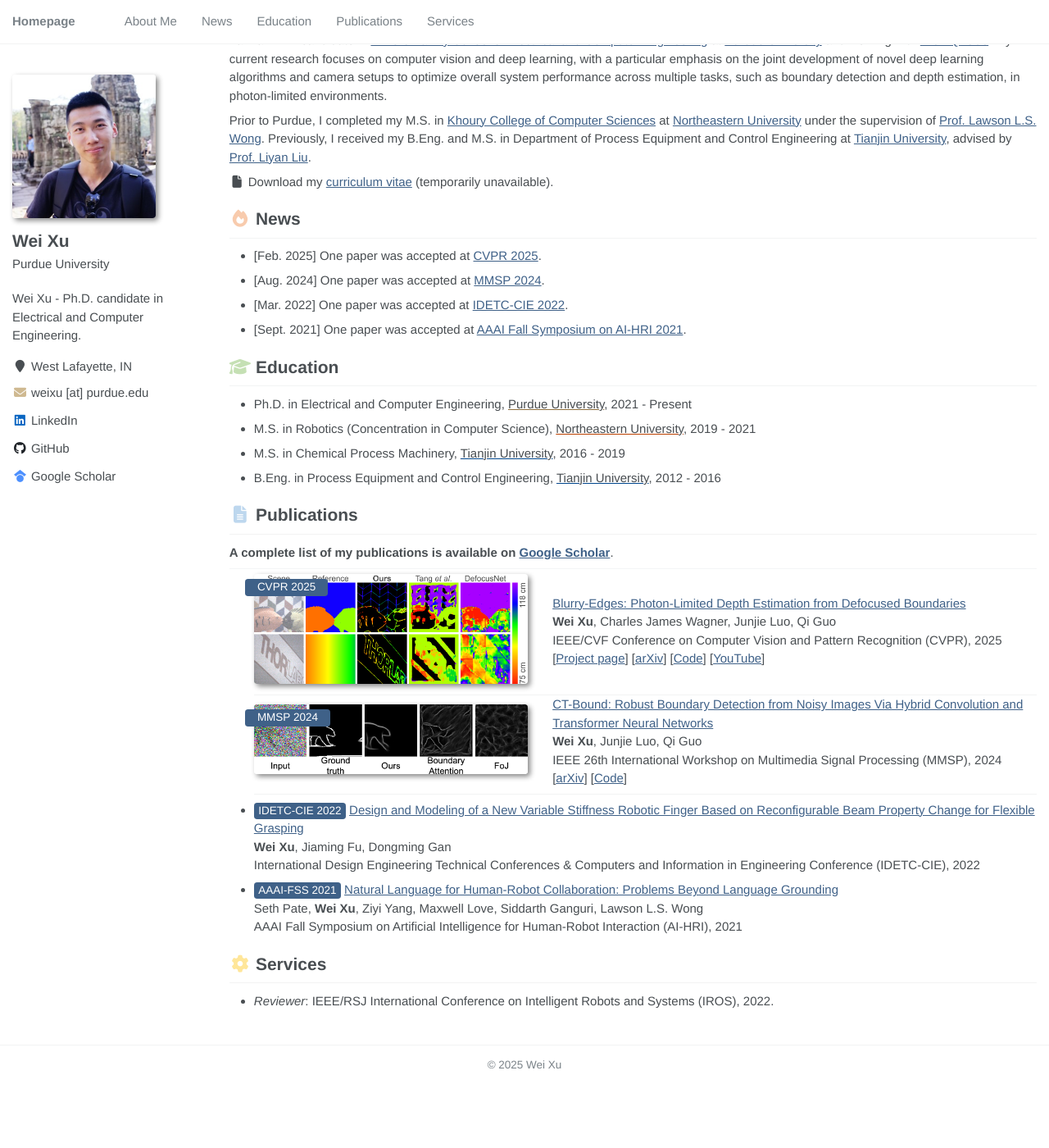
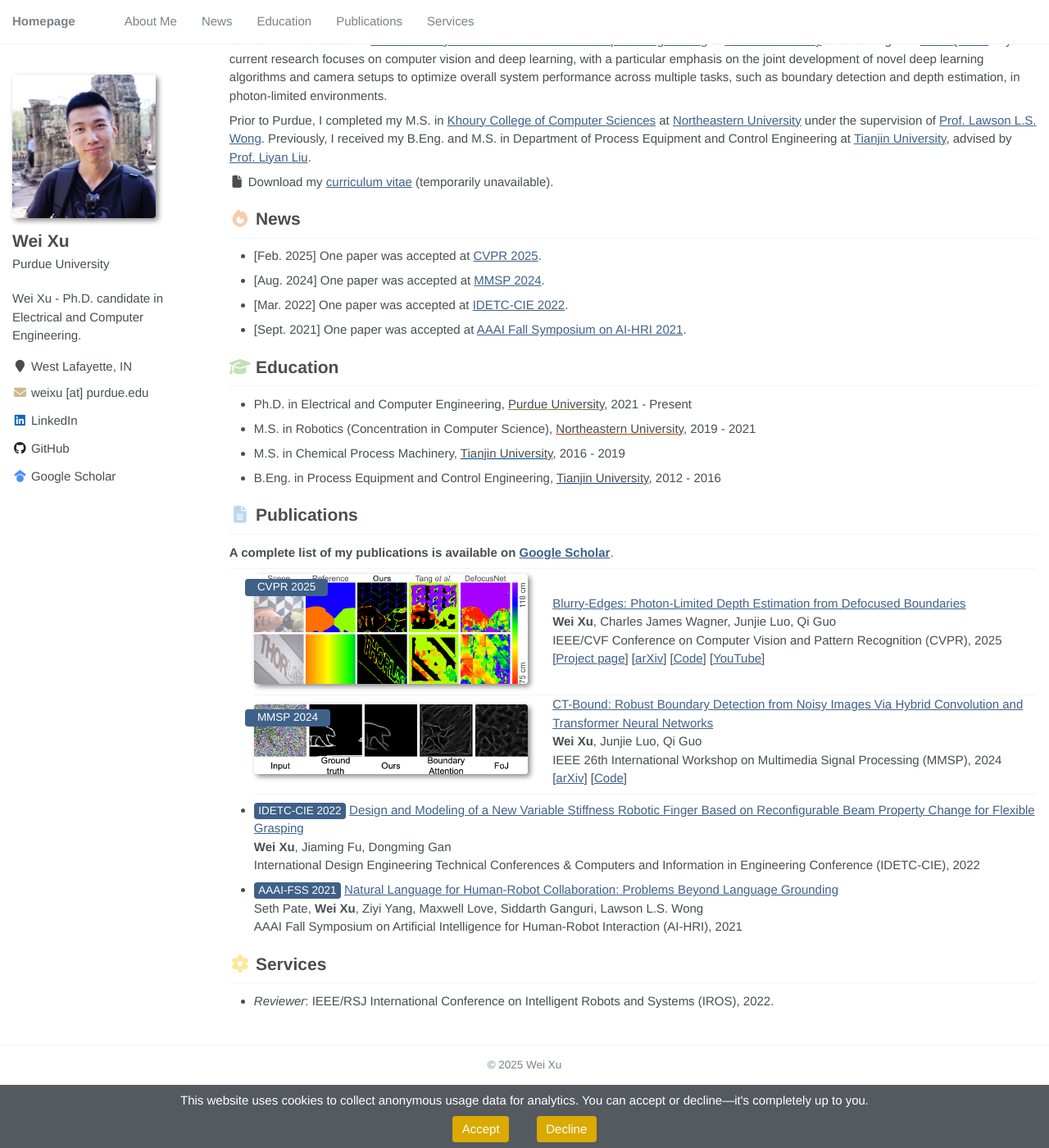
Before and after one commit to xuweiwen/xuweiwen.github.io, a Jekyll site: the page built from _pages/main.md, in a window 1280 px wide and 1400 px high, scrolled down 38 px. Shown: the whole window at 82% size. Built offline with Jekyll 4.4.1, drawn with Linux system fonts in a browser that asks for light colours; before the commit the page ends 1361 px from its top, so only the background shows below that.

Commit message:
Added cookies consent banner

```diff
--- /dev/null
+++ b/_includes/cookie-consent.html
@@ -0,0 +1,50 @@
+<div id="cookie-consent-banner" style="display: none;">
+  <div class="cookie-consent-content">
+    <p>This website uses cookies to collect anonymous usage data for analytics. You can accept or decline—it's completely up to you.</p>
+    <button id="cookie-consent-accept">Accept</button>
+    <button id="cookie-consent-decline">Decline</button>
+  </div>
+</div>
+
+<script>
+  // Check if user already consented
+  function checkConsent() {
+    if (localStorage.getItem('cookie-consent') === 'accepted') {
+      loadGoogleAnalytics(); // If consented earlier, load GA
+    } else {
+      document.getElementById('cookie-consent-banner').style.display = 'block'; // Show banner
+    }
+  }
+
+  // Load Google Analytics after consent
+  function loadGoogleAnalytics() {
+    const script = document.createElement('script');
+    script.async = true;
+    script.src = `https://www.googletagmanager.com/gtag/js?id={{ site.google_analytics_id }}`;
+    document.head.appendChild(script);
+
+    script.onload = function () {
+      window.dataLayer = window.dataLayer || [];
+      function gtag(){dataLayer.push(arguments);}
+      gtag('js', new Date());
+      gtag('config', "{{ site.google_analytics_id }}");
+    };
+  }
+
+  // Accept button click event
+  document.getElementById('cookie-consent-accept').addEventListener('click', function() {
+    localStorage.setItem('cookie-consent', 'accepted'); // Store consent
+    document.getElementById('cookie-consent-banner').style.display = 'none'; // Hide banner
+    loadGoogleAnalytics(); // Load Google Analytics
+  });
+
+  // Decline button click event
+  document.getElementById('cookie-consent-decline').addEventListener('click', function() {
+    document.getElementById('cookie-consent-banner').style.display = 'none'; // Hide banner
+  });
+
+  // On page load, check for consent
+  window.onload = function () {
+    checkConsent();
+  };
+</script>
--- a/_layouts/default.html
+++ b/_layouts/default.html
@@ -28,9 +28,9 @@
     </div>
 
     {% include footer.html %}
+    {% include cookie-consent.html %}
+    {% include scripts.html %}
 
   </body>
 
-  {% include scripts.html %}
-
 </html>
--- /dev/null
+++ b/_sass/_cookie-consent.scss
@@ -0,0 +1,34 @@
+/* ==========================================================================
+   COOKIE CONSENT BANNER
+   ========================================================================== */
+
+#cookie-consent-banner {
+  position: fixed;
+  bottom: 0;
+  left: 0;
+  width: 100%;
+  background: #555960;
+  color: white;
+  padding: .5em;
+  text-align: center;
+  font-size: 1em;
+  z-index: 9999;
+}
+
+.cookie-consent-content p {
+  margin: 0;
+}
+
+#cookie-consent-banner button {
+  background-color: #daaa00;
+  color: white;
+  padding: .5em .75em;
+  border: none;
+  cursor: pointer;
+  margin: .5em 1em 0 1em;
+  border-radius: $border-radius;
+}
+
+#cookie-consent-banner button:hover {
+  background-color: #8e6f3e;
+}
--- a/assets/css/main.scss
+++ b/assets/css/main.scss
@@ -27,6 +27,7 @@
 @import "navigation";
 @import "footer";
 @import "syntax";
+@import "cookie-consent";
 
 @import "forms";
 
--- a/assets/js/main.js
+++ b/assets/js/main.js
@@ -1,8 +1,9 @@
-import { initAuthorInfo, initResponsiveNav, initSmoothScroll, initCollapsibleSections } from './modules/index.js';
+import { initPageHeigheAdj, initAuthorInfo, initResponsiveNav, initSmoothScroll, initCollapsibleSections } from './modules/index.js';
 import { showNotice } from './utils/index.js';
 
 document.addEventListener("DOMContentLoaded", function() {
 
+  initPageHeigheAdj();
   initAuthorInfo()
   initResponsiveNav();
   initSmoothScroll({ offset: -20, duration: 400 });
--- a/assets/js/modules/index.js
+++ b/assets/js/modules/index.js
@@ -1,3 +1,4 @@
+export { initPageHeigheAdj } from './page-height-consent-banner.js';
 export { initAuthorInfo } from './author-info.js';
 export { initResponsiveNav } from './greedy-navigation.js';
 export { initSmoothScroll } from './smooth-scroll.js';
```
Also changed, not shown: assets/js/modules/page-height-consent-banner.js (added, +30 -0 lines), assets/js/main.min.js.
